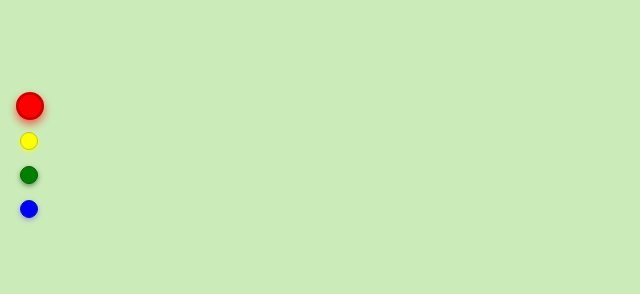
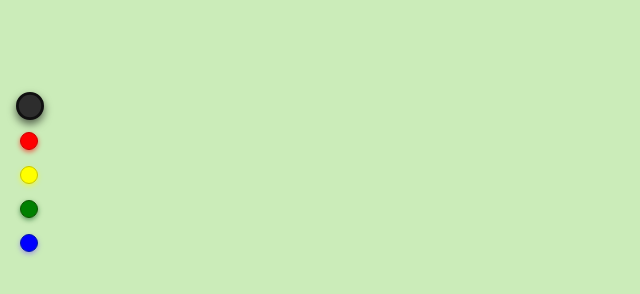
Before and after one commit to bakenray/drawing-board, a plain HTML site: page index.html in a window 1280 px wide. Both pictures are taken after a click on the item 30 px from the left and 106 px from the top of the page. Shown: the whole page, without its empty margins (0-640 px from the left). Drawn offline with Linux system fonts and the light colour scheme.

Commit message:
切换画笔颜色bug修改

```diff
--- a/css/style.css
+++ b/css/style.css
@@ -3,6 +3,10 @@
     padding:0;
   }
 ol{ list-style: none;}
+
+body{
+  overflow: hidden;
+}
 
   #canvas{
     display: block;
@@ -40,7 +44,11 @@ ol{ list-style: none;}
   border-radius: 50%;
   transition: all .4s;
 }
-
+#colors li#black{
+  background:#2d2d2d;
+  border: 1px solid #101010;
+  box-shadow: 0 2px 5px rgba(0,0,0,.6);
+}
 #colors li#red{
   background:red;
   border: 1px solid #ca0001;
@@ -64,6 +72,10 @@ ol{ list-style: none;}
 #colors li.active{
   transform:scale(1.4);
 }
+#colors li#black.active{
+  border: 2px solid #101010;
+  box-shadow: 0 3px 6px rgba(0,0,0,.6);
+}
 #colors li#red.active{
   border: 2px solid #ca0001;
   box-shadow: 0 3px 6px rgba(255,0,0,.6);
--- a/index.html
+++ b/index.html
@@ -25,7 +25,8 @@
         </svg>
     </div>
     <ol id="colors">
-        <li id="red" class="active"></li>
+        <li id="black" class="active"></li>
+        <li id="red"></li>
         <li id="yellow"></li>
         <li id="green"></li>
         <li id="blue"></li>
--- a/js/demo.js
+++ b/js/demo.js
@@ -17,10 +17,19 @@ var eraserEnable = false   //橡皮擦画笔切换
     brush.classList.add('active')
     eraser.classList.remove('active')
 }
-
+black.onclick=function(){
+  ctx.fillStyle = 'black'
+  ctx.strokeStyle = 'black'
+  black.classList.add('active')
+  red.classList.remove('active')
+  yellow.classList.remove('active')
+  green.classList.remove('active')
+  blue.classList.remove('active')
+}
 red.onclick=function(){
   ctx.fillStyle = 'red'
   ctx.strokeStyle = 'red'
+  black.classList.remove('active')
   red.classList.add('active')
   yellow.classList.remove('active')
   green.classList.remove('active')
@@ -29,6 +38,7 @@ red.onclick=function(){
 yellow.onclick=function(){
   ctx.fillStyle = 'yellow'
   ctx.strokeStyle = 'yellow'
+  black.classList.remove('active')
   red.classList.remove('active')
   yellow.classList.add('active')
   green.classList.remove('active')
@@ -37,6 +47,7 @@ yellow.onclick=function(){
 green.onclick=function(){
   ctx.fillStyle = 'green'
   ctx.strokeStyle = 'green'
+  black.classList.remove('active')
   red.classList.remove('active')
   yellow.classList.remove('active')
   green.classList.add('active')
@@ -45,6 +56,7 @@ green.onclick=function(){
 blue.onclick=function(){
   ctx.fillStyle = 'blue'
   ctx.strokeStyle = 'blue'
+  black.classList.remove('active')
   red.classList.remove('active')
   yellow.classList.remove('active')
   green.classList.remove('active')
```
